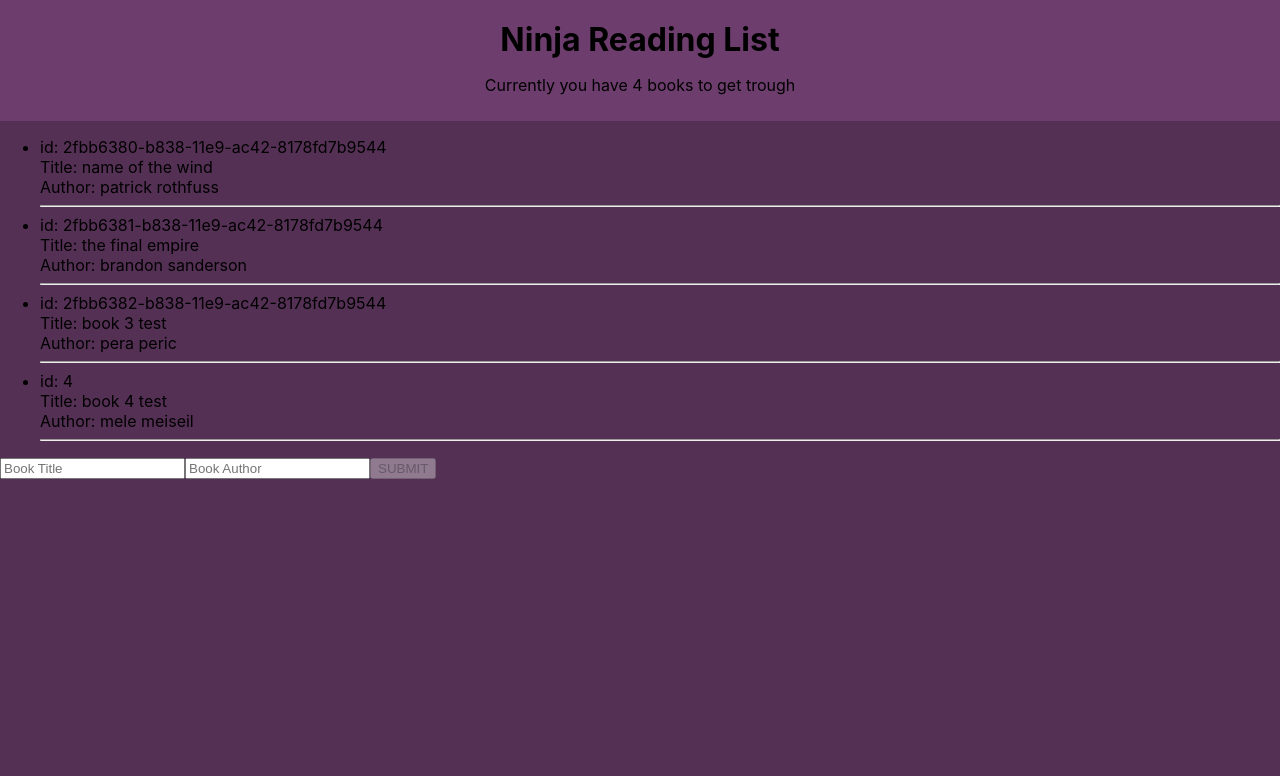
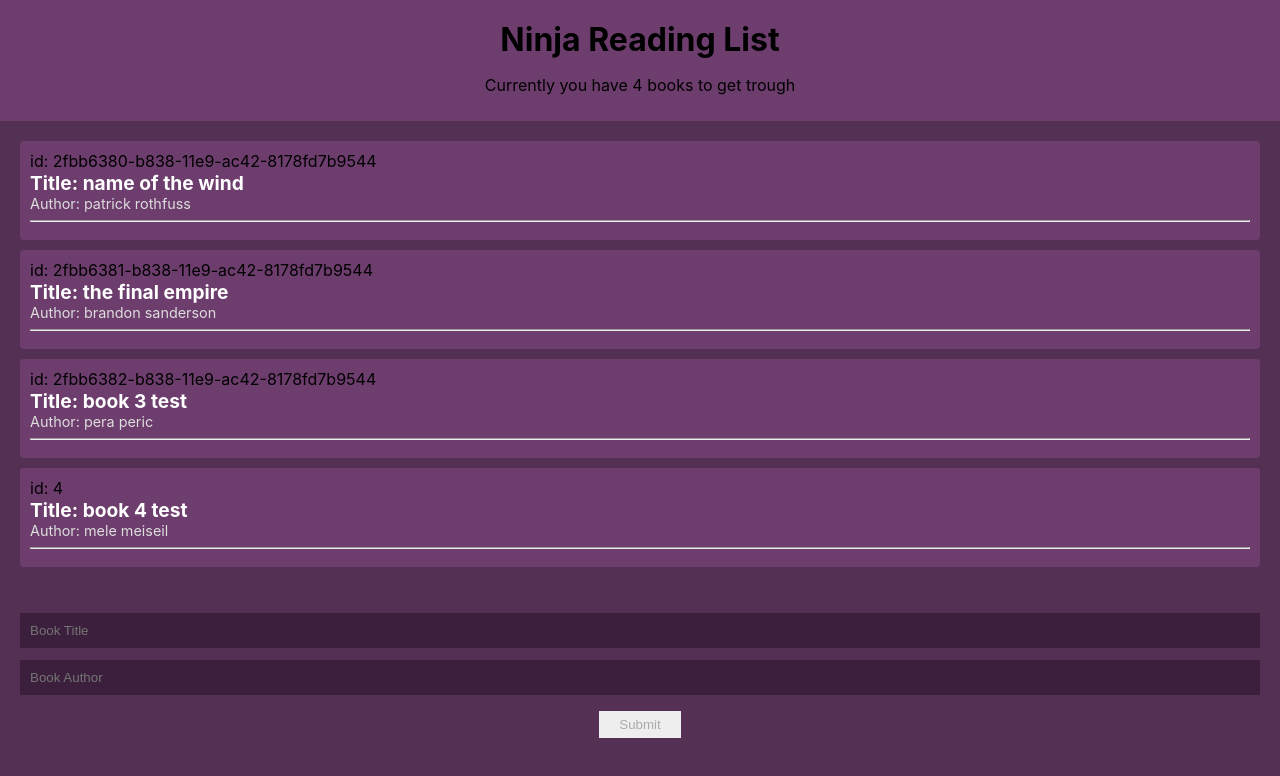
Before and after one commit to Damirhub/booklist, a React (Create React App) app: page / in a window 1280 px wide. Shown: the top 776 px of the page. Built offline with nearby package versions, Linux system fonts and the light colour scheme.

Commit message:
added styles

```diff
--- a/src/components/BookDetails.js
+++ b/src/components/BookDetails.js
@@ -7,7 +7,7 @@ const BookDetails = ({ book }) => {
     return (
         // books.map( book =>
             <li onClick = {() => removeBook(book.id)}>
-                id: {book.id}
+                <div> id: {book.id} </div>
                 <div className = "title"> Title: {book.title}</div>
                 <div className = "author"> Author: {book.author}</div>
                 <hr/>
--- a/src/components/BookForm.js
+++ b/src/components/BookForm.js
@@ -20,8 +20,8 @@ const BookForm = () => {
                 <input type="text" placeholder="Book Title" value={bookInput.title} onChange={(e) => setBookInput({ ...bookInput, title: e.target.value })} />
                 <input type="text" placeholder="Book Author" value={bookInput.author} onChange={(e) => setBookInput({ ...bookInput, author: e.target.value })} />
 
-                <button disabled={!bookInput.author} type="submit"> SUBMIT </button>
-
+                {/* <button disabled={!bookInput.author} type="submit"> SUBMIT </button> */}
+                <input disabled={!bookInput.author} type="submit"/>
             </form>
         </div>
     )
--- a/src/index.css
+++ b/src/index.css
@@ -22,3 +22,55 @@ body {
 .navbar h1{
   margin: 10px 0;
 }
+
+.book-list{
+  margin: 20px;
+}
+.book-list ul{
+  padding: 0;
+  list-style-type: none;
+}
+.book-list li{
+  background: #6d3d6d;
+  border-radius: 4px;
+  padding: 10px;
+  cursor: pointer;
+  margin: 10px 0;
+}
+.book-list li:hover{
+  opacity: 0.7;
+  text-decoration: line-through;
+}
+.book-list .title{
+  font-weight: bold;
+  color: #fff;
+  font-size: 1.2em;
+}
+.book-list .author{
+  font-size: 0.9em;
+  color: #ddd;
+}
+.empty{
+  margin: 20px;
+  text-align: center;
+}
+
+form{
+  padding: 20px;
+}
+input[type='text']{
+  width: 100%;
+  padding: 10px;
+  box-sizing: border-box;
+  margin: 6px 0;
+  background: #3c1f3c;
+  color: #fff;
+  border: 0;
+}
+input[type='submit']{
+  margin: 10px auto;
+  background: #eee;
+  border: 0;
+  padding: 6px 20px;
+  display: block;
+}
```
